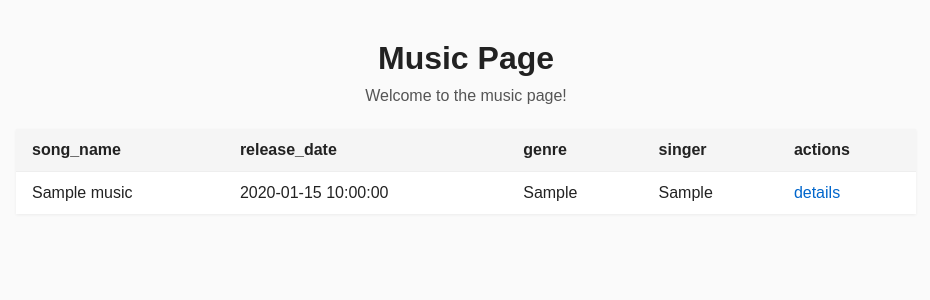
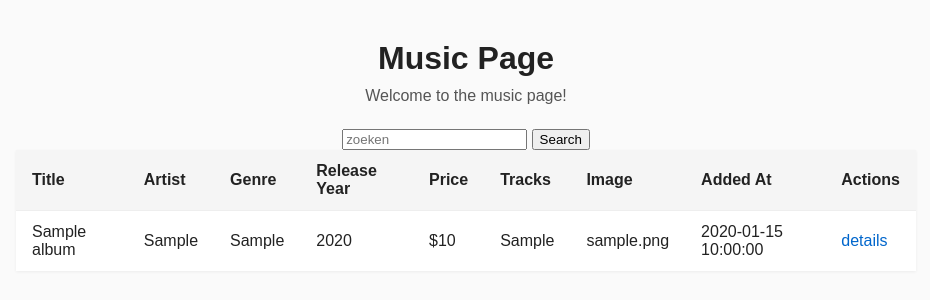
Before and after one commit to NathanPosthumus/Beroepsproject-Leerjaar-2-P5, a PHP site: page /music.php in a window 1280 px wide; the page is wider, and only the part inside the window is pictured. Shown: the part 137-437 px from the top of that part, without its empty margins (174-1104 px from the left). Run offline with PHP 8.4, Linux system fonts and the light colour scheme; the visitor is signed in with stand-in values (Sample User, id 1); tables that the repository leaves empty or names only in its code hold one stand-in row (values such as "Sample post"); data that the repository does not hold is empty.

Commit message:
Refactor user and music handling to Album/User schema
Updated all relevant files to use the 'Album' and 'User' tables instead of 'music' and 'users'. Registration now collects firstname, lastname, and email. Music and detail pages now display album-specific fields. Login and navigation logic updated to support new user fields and session variables.

```diff
--- a/www/login.php
+++ b/www/login.php
@@ -1,4 +1,5 @@
 <?php session_start(); ?>
+
 <!DOCTYPE html>
 <html lang="en">
 <head>
--- a/www/music.php
+++ b/www/music.php
@@ -2,16 +2,17 @@
 
 session_start();
 
-if(!isset($_SESSION['role'])) {
-    header("location: login.php");
-    exit;
-}
+// if(!isset($_SESSION['role'])) {
+//     header("location: login.php");
+//     exit;
+// }
 
 include 'database.php';
 
-$sql = "SELECT * FROM music";
+$sql = "SELECT * FROM Album";
 $result = mysqli_query($conn, $sql);
-$music = mysqli_fetch_all($result, MYSQLI_ASSOC);
+$albums = mysqli_fetch_all($result, MYSQLI_ASSOC);
+
 
 ?>
 
@@ -30,26 +31,43 @@ $music = mysqli_fetch_all($result, MYSQLI_ASSOC);
         <h1>Music Page</h1>
         <p>Welcome to the music page!</p>
 
+        <form method="GET" action="">
+            <input type="text" name="search" placeholder="zoeken">
+            <button type="submit">Search</button>
+        </form>
+
         <table>
     <tr>
-            <th>song_name</th>
-            <th>release_date</th>
-            <th>genre</th>
-            <th>singer</th>
-            <th>actions</th>
+        <th>Title</th>
+        <th>Artist</th>
+        <th>Genre</th>
+        <th>Release Year</th>
+        <th>Price</th>
+        <th>Tracks</th>
+        <th>Image</th>
+        <th>Added At</th>
+        <th>Actions</th>
     </tr>
-        <?php foreach($music as $track): ?>
+
+    <?php foreach($albums as $album): ?>
     <tr>
-            <td><?php echo $track['song_name']; ?></td>
-            <td><?php echo $track['release_date']; ?></td>
-            <td><?php echo $track['genre']; ?></td>
-            <td><?php echo $track['singer']; ?></td>
+        <td><?php echo $album['title']; ?></td>
+        <td><?php echo $album['artist']; ?></td>
+        <td><?php echo $album['genre']; ?></td>
+        <td><?php echo $album['release_year']; ?></td>
+        <td><?php echo "$" . $album['price']; ?></td>
+        <td><?php echo $album['tracks']; ?></td>
+        <td><?php echo $album['image']; ?></td>
+        <td><?php echo $album['added_at']; ?></td>
+
         <td>
-                <a href="detail-music.php?id=<?php echo $track['id']; ?>">details</a>
+            <a href="detail-music.php?id=<?php echo $album['id']; ?>">details</a>
         </td>
     </tr>
     <?php endforeach; ?>
+
 </table>
+
     </div>
 
 </body>
--- a/www/nav.php
+++ b/www/nav.php
@@ -1,3 +1,5 @@
+
+
 <nav>
     <ul>
         <li class="logo"><a href="#">[ Project 5 Music ]</a></li>
@@ -12,8 +14,17 @@
         <div class="login_button" onclick="location.href='login.php'">[ Login ]</div>
     <?php else: ?>
         <div class="logout_button" onclick="location.href='logout.php'">[ Logout ]</div>
-    <?php if ($_SESSION['role'] === 'admin'): ?>
+    <?php if ($_SESSION['role'] === 'worker'): ?>
         <div class="admin-dashboard_button" onclick="location.href='admin-dashboard.php'">[ Admin Dashboard ]</div>
     <?php endif; ?>
     <?php endif; ?>
+    <?php
+
+    $logged = $_SESSION['logged'] ?? false;
+    $firstname = $_SESSION['firstname'] ?? '';
+
+    if ($logged) {
+    echo '<div class="admin-dashboard_button">Welcome, ' . $firstname . '!</div>';
+    }
+    ?>
 </nav>
```
Also changed, not shown: www/admin-dashboard.php (+6 -6 lines), www/detail-music.php (+32 -15 lines), www/login_process.php (+38 -15 lines), www/process_register.php (+17 -5 lines), www/register.php (+13 -2 lines). Lines whose indentation alone changed are shown as unchanged.
